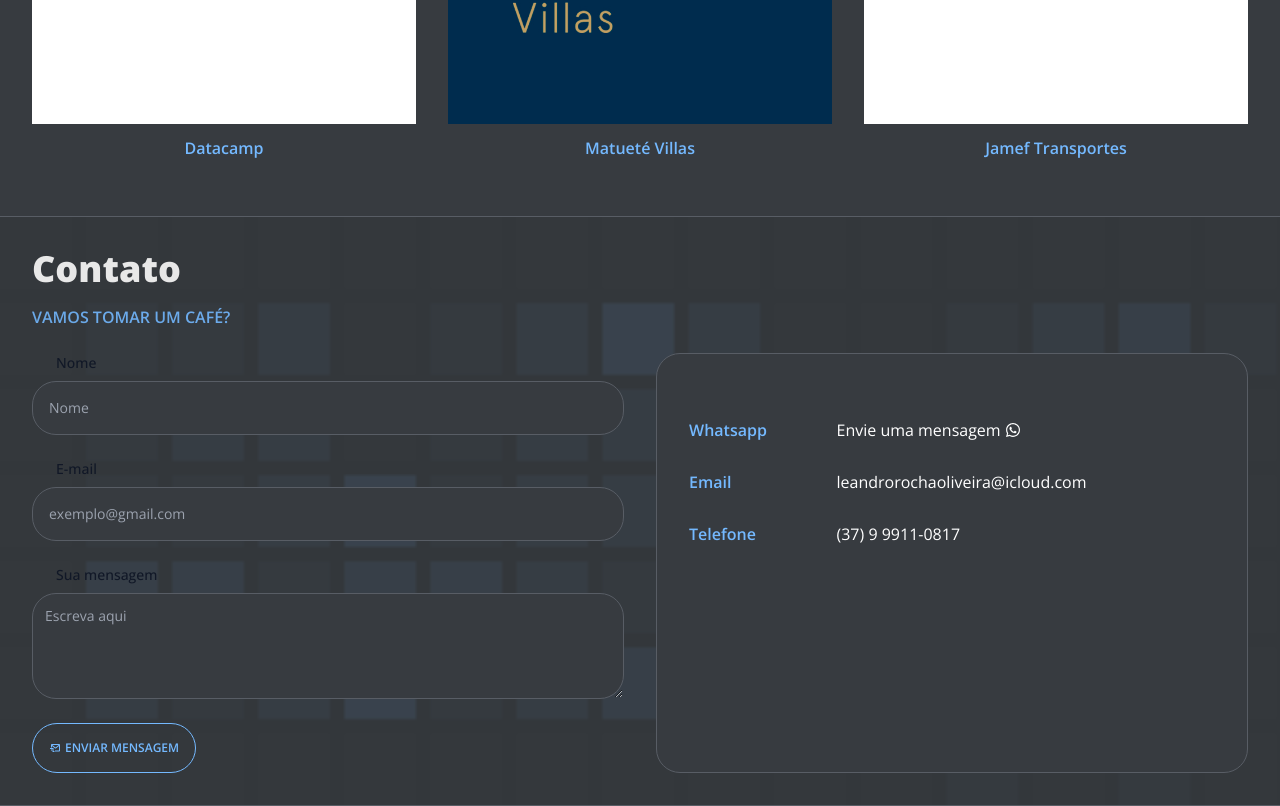
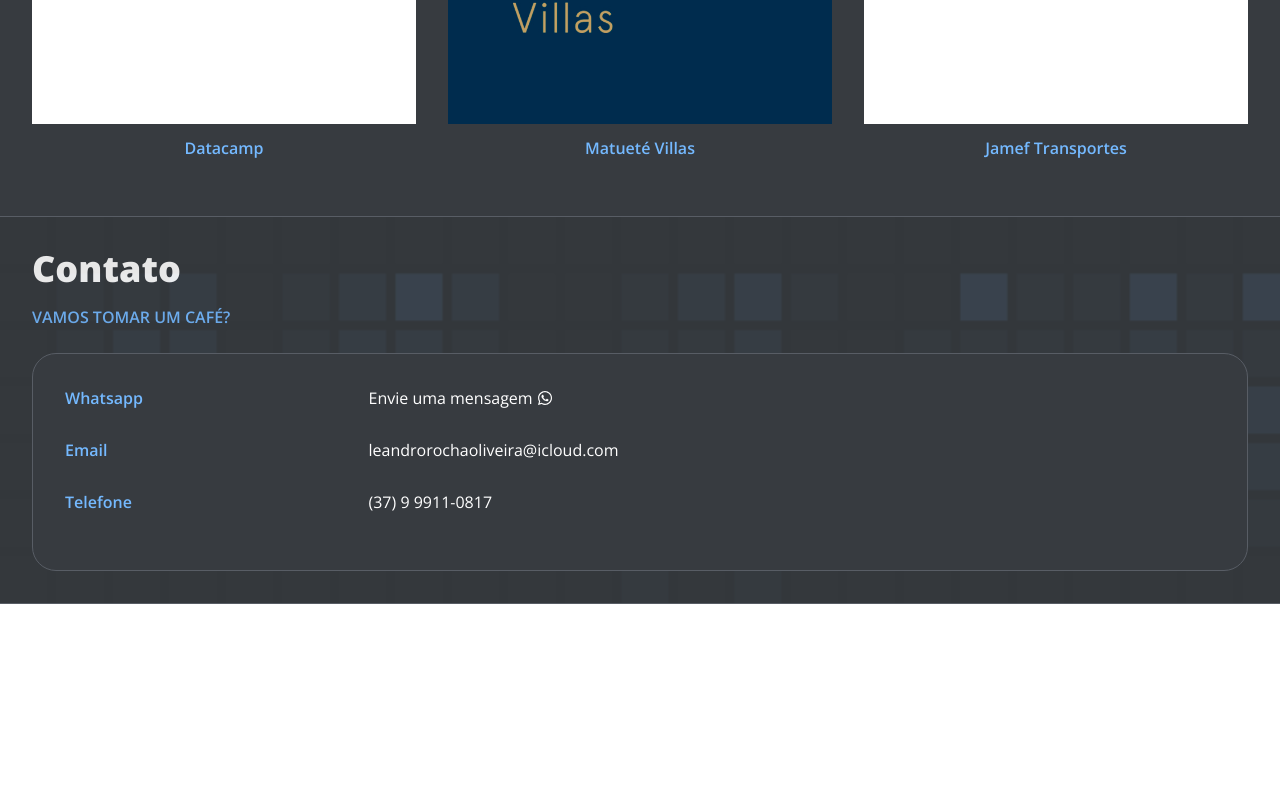
Before and after one commit to leandrorochaoliveira/leandrorochaoliveira.github.io, a Next.js app: page / in a window 1280 px wide. Shown: the part 3683-4489 px from the top of the page. After the commit the page ends 4287 px from the top, so only its background shows below. Built offline with nearby package versions, Linux system fonts and the light colour scheme.

Commit message:
fix eslint and remove form

```diff
--- a/components/contact/Contact.tsx
+++ b/components/contact/Contact.tsx
@@ -1,15 +1,14 @@
 import { FaWhatsapp } from "react-icons/fa";
 import Section from "../Section";
 import SubTitle from "../SubTitle";
-import EmailForm from "./EmailForm";
 
 
 export default function Contact() {
   return (
     <Section title="Contato" id="Contact" subTitle="Vamos tomar um café?">
-      <div className="grid gap-8 lg:grid-cols-2 relative">
-        <EmailForm />
-        <div className="rounded-3xl py-8 md:py-16 px-8 border  border-[#585d65] bg-back ">
+      <div className="grid gap-8 lg:grid-cols-1 relative">
+        { /*<EmailForm /> */}
+        <div className="rounded-3xl py-8 md:py-8 px-8 border  border-[#585d65] bg-back ">
           <div className="grid gap-x-16 gap-y-1 lg:grid-cols-4">
             <SubTitle subTitle={"Whatsapp"}></SubTitle>
             <span className="col-span-3 mb-3 md:mb-0">
@@ -29,10 +28,8 @@ export default function Contact() {
             </span>
 
             <SubTitle subTitle={"Telefone"}></SubTitle>
-            <span className="col-span-3  mb-3 md:mb-0">
+            <span className="col-span-3 mb-3 md:mb-0">
               <a href="tel:+5537999110817">(37) 9 9911-0817</a>
-
-
             </span>
           </div>
         </div>
--- a/next.config.js
+++ b/next.config.js
@@ -1,8 +1,11 @@
 /** @type {import('next').NextConfig} */
 const nextConfig = {
-  output: 'export',
+  output: "export",
   reactStrictMode: true,
   swcMinify: true,
-}
+  images: {
+    unoptimized: true,
+  },
+};
 
-module.exports = nextConfig
+module.exports = nextConfig;
--- a/package.json
+++ b/package.json
@@ -13,7 +13,7 @@
     "@types/node": "20.12.7",
     "@types/react": "18.3.1",
     "@types/react-dom": "18.2.25",
-    "eslint": "9.2.0",
+    "eslint": "8.57.0",
     "eslint-config-next": "14.2.3",
     "next": "14.2.3",
     "react": "18.3.1",
```
Also changed, not shown: .devcontainer/devcontainer.json (added), 1 other file (tests, documents, lock files or other folders).
